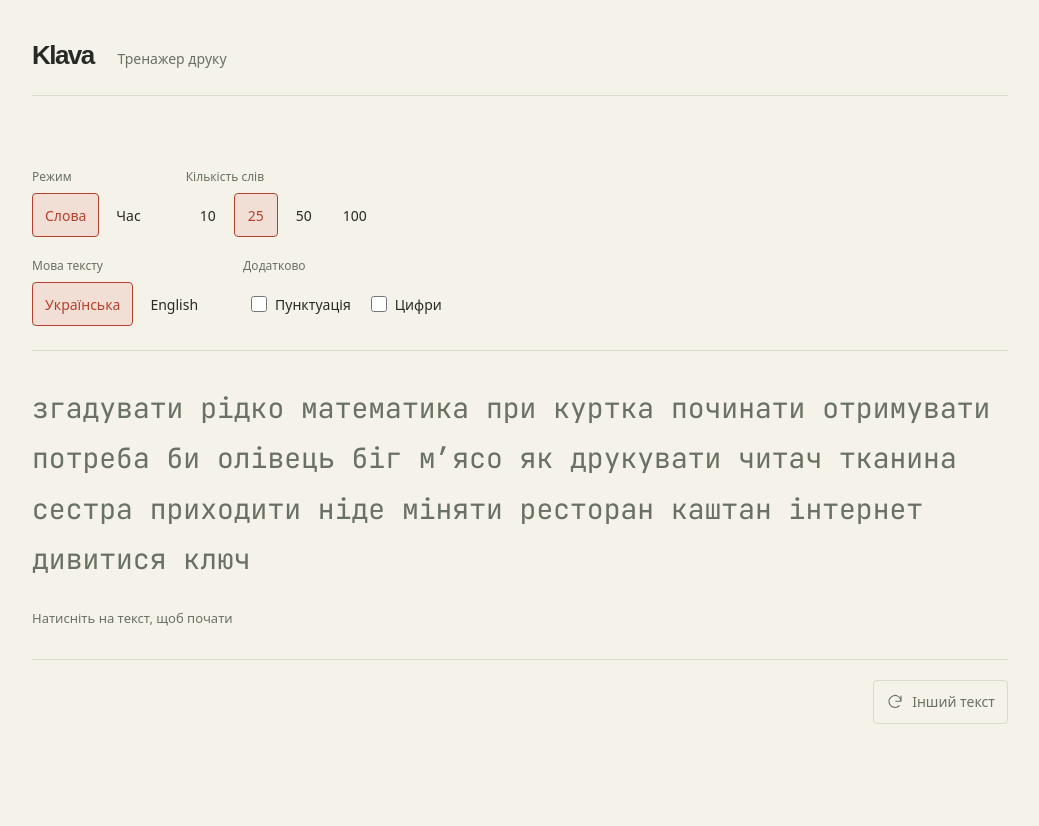
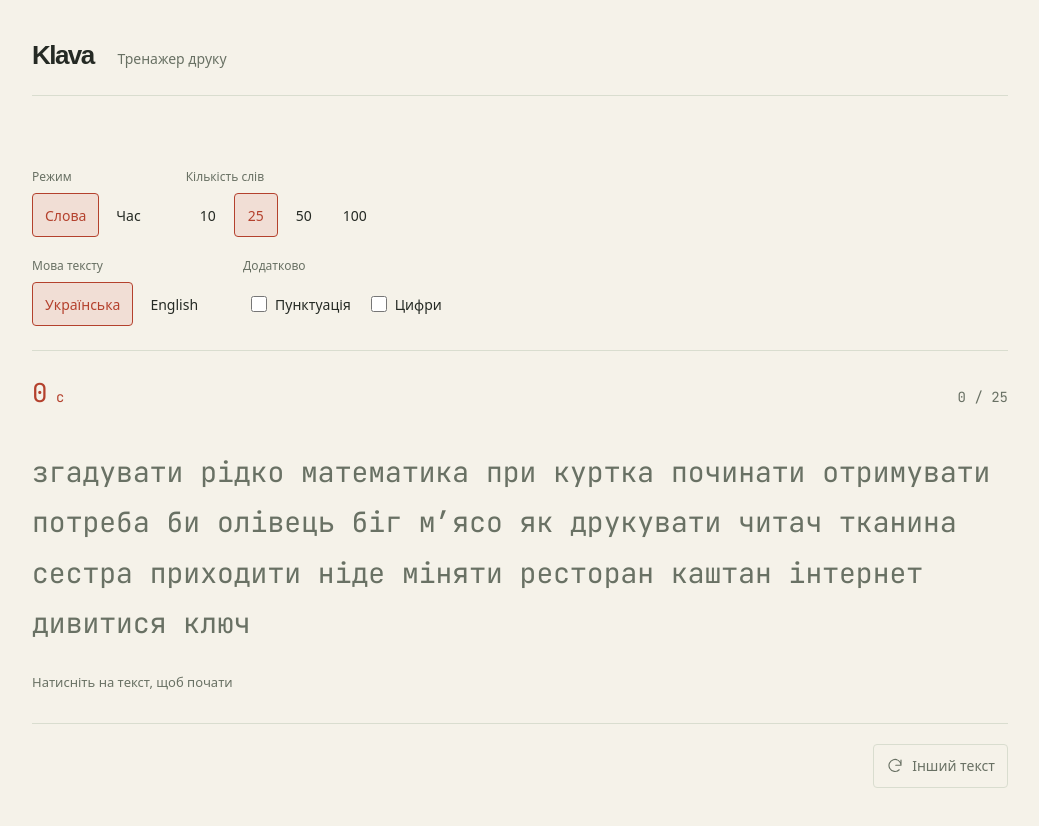
Before and after one commit to Nicholas-Nak/klava, a React (Vite) app: page / in a window 1280 px wide. Shown: the top 826 px of the page, without its empty margins (120-1159 px from the left). Built offline with nearby package versions, Linux system fonts and the light colour scheme; a web font is replaced by a local one.

Commit message:
feat: show a live countdown and word progress

```diff
--- a/src/app/App.tsx
+++ b/src/app/App.tsx
@@ -1,6 +1,7 @@
-import { useReducer, useState } from 'react';
+import { useEffect, useReducer, useState } from 'react';
 import { ModeControls } from '../components/ModeControls';
 import { TextControls } from '../components/TextControls';
+import { TestStatus } from '../components/TestStatus';
 import { TypingArea } from '../components/TypingArea';
 import { generateText } from '../domain/text';
 import { createTest, testReducer } from '../domain/testReducer';
@@ -23,6 +24,14 @@ export function App() {
   );
   const selectedMode: TestMode =
     mode === 'words' ? { type: 'words', count } : { type: 'time', seconds };
+
+  useEffect(() => {
+    if (test.phase !== 'running') return;
+    const interval = window.setInterval(() => {
+      dispatch({ type: 'tick', at: performance.now() });
+    }, 100);
+    return () => window.clearInterval(interval);
+  }, [test.phase, test.startedAt]);
 
   function resetTest(nextMode = selectedMode, nextOptions = options) {
     const length = nextMode.type === 'words' ? nextMode.count : 100;
@@ -75,6 +84,7 @@ export function App() {
           />
           <TextControls options={options} onChange={updateOptions} />
         </div>
+        <TestStatus test={test} />
         <TypingArea
           test={test}
           language={options.language}
--- /dev/null
+++ b/src/components/TestStatus.module.css
@@ -0,0 +1,23 @@
+.status {
+  display: flex;
+  align-items: baseline;
+  justify-content: space-between;
+  gap: 16px;
+  min-height: 40px;
+  margin-top: 24px;
+  font-family: var(--font-test);
+}
+
+.timer {
+  color: var(--accent);
+  font-size: 26px;
+}
+
+.timer small {
+  font-size: 14px;
+}
+
+.progress {
+  color: var(--muted);
+  font-size: 14px;
+}
--- /dev/null
+++ b/src/components/TestStatus.tsx
@@ -0,0 +1,38 @@
+import type { TestState } from '../domain/testReducer';
+import styles from './TestStatus.module.css';
+
+interface TestStatusProps {
+  test: TestState;
+}
+
+export function TestStatus({ test }: TestStatusProps) {
+  const timed = test.mode.type === 'time';
+  const seconds =
+    test.mode.type === 'time'
+      ? Math.max(0, Math.ceil(test.mode.seconds - test.elapsedMs / 1000))
+      : Math.floor(test.elapsedMs / 1000);
+
+  return (
+    <div className={styles.status}>
+      <span
+        className={styles.timer}
+        role="timer"
+        aria-label={timed ? 'Залишилося часу' : 'Минуло часу'}
+        aria-live="off"
+      >
+        {seconds}
+        <small> с</small>
+      </span>
+      {test.mode.type === 'words' && (
+        <span
+          className={styles.progress}
+          role="status"
+          aria-label="Набрано слів"
+          aria-live="off"
+        >
+          {test.completed.length} / {test.mode.count}
+        </span>
+      )}
+    </div>
+  );
+}
```
Also changed, not shown: 1 other file (tests, documents, lock files or other folders).
